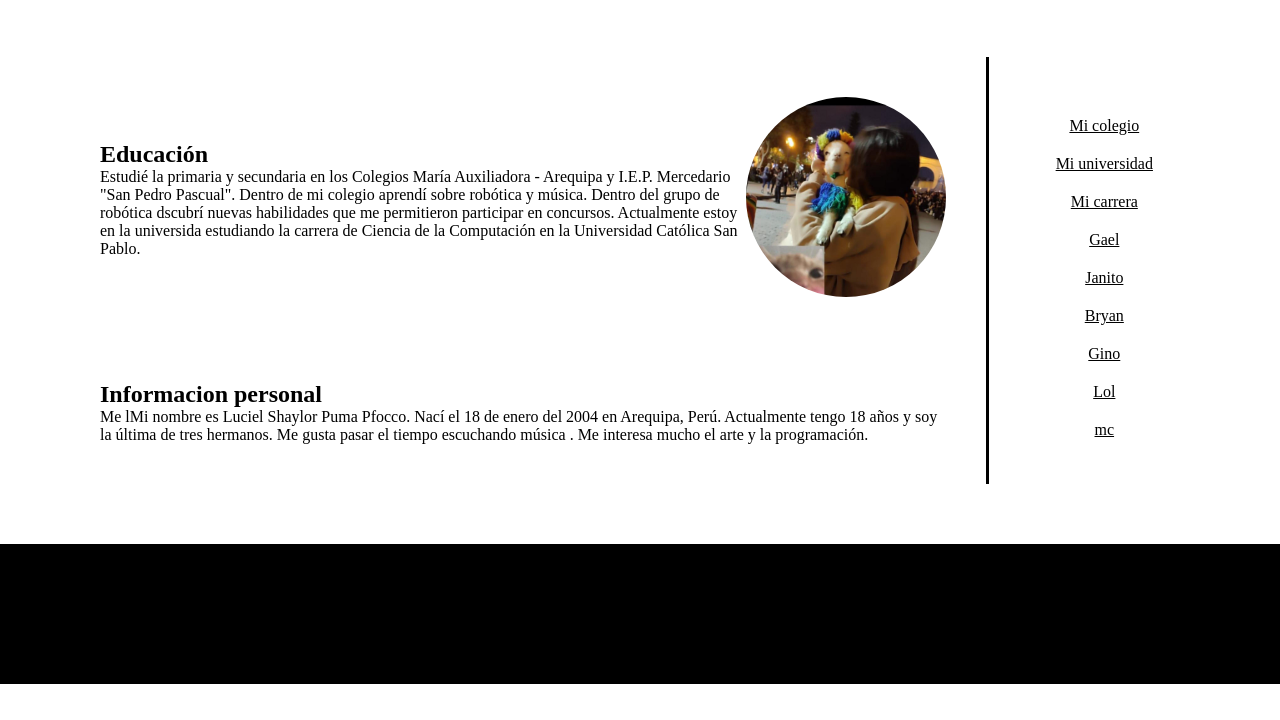
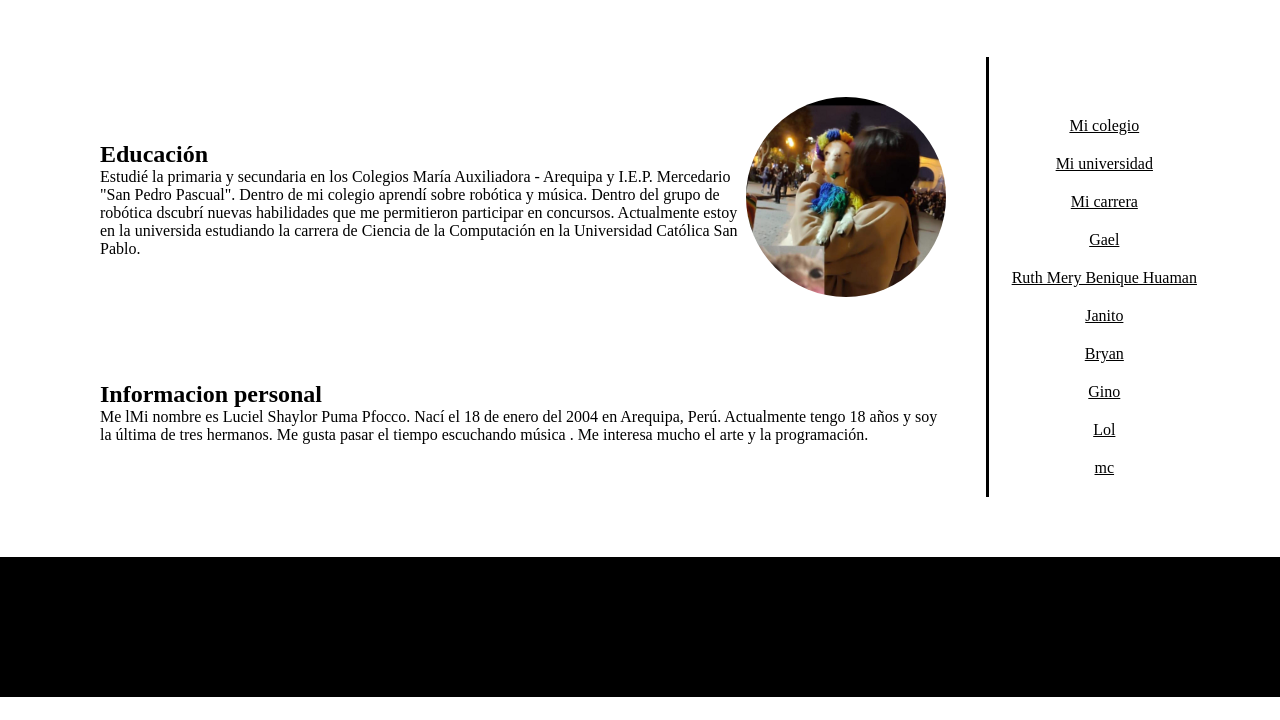
Before and after one commit to Lucielpuma/Luciel-shaylor-puma-pfocco, a plain HTML site: page index.html in a window 1280 px wide. Shown: the part 80-800 px from the top of the page. Drawn offline with Linux system fonts and the light colour scheme.

Commit message:
Update index.html

```diff
--- a/index.html
+++ b/index.html
@@ -34,6 +34,7 @@
             <a href="https://ucsp.edu.pe/">Mi universidad</a>
             <a href="https://cs.ucsp.edu.pe/">Mi carrera</a>
             <a href="https://gaelasg.github.io/">Gael</a>
+            <a href="https://ru0505.github.io/Ruth-benique-huaman/">Ruth Mery Benique Huaman</a>
             <a href="https://hector-alejandro-novoa-soria.web.app/">Janito</a>
             <a href="https://bryanaronvargasllerena.web.app/">Bryan</a>
             <a href="https://ginosebastiand.github.io/">Gino</a>
```
